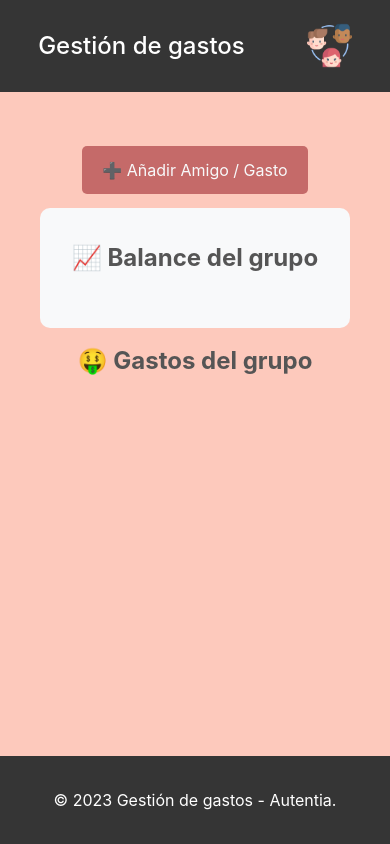
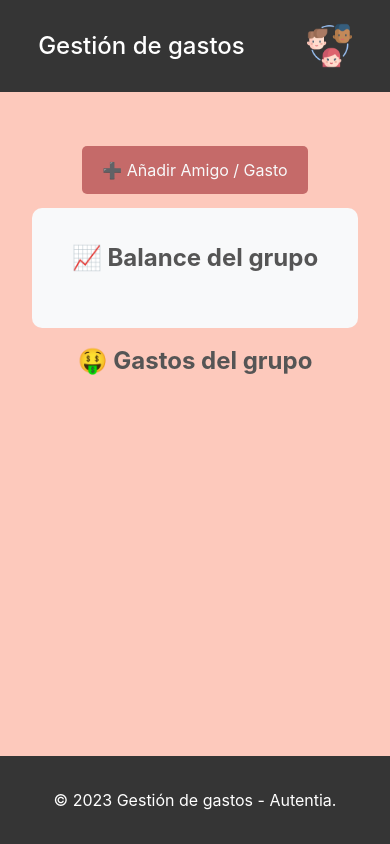
Before and after one commit to acalvom/gastos-compartidos-autentia, a React (Vite) app: page / in a window 390 px wide. Built offline with nearby package versions, Linux system fonts and the light colour scheme.

Commit message:
fix: responsive style (#23)

```diff
--- a/src/pages/Home/Home.css
+++ b/src/pages/Home/Home.css
@@ -23,3 +23,10 @@
   justify-content: center;
   margin-top: 10px;
 }
+
+@media only screen and (max-width: 600px) {
+  .home-balance {
+    width: 100%;
+    word-break: break-all;
+  }
+}
```
